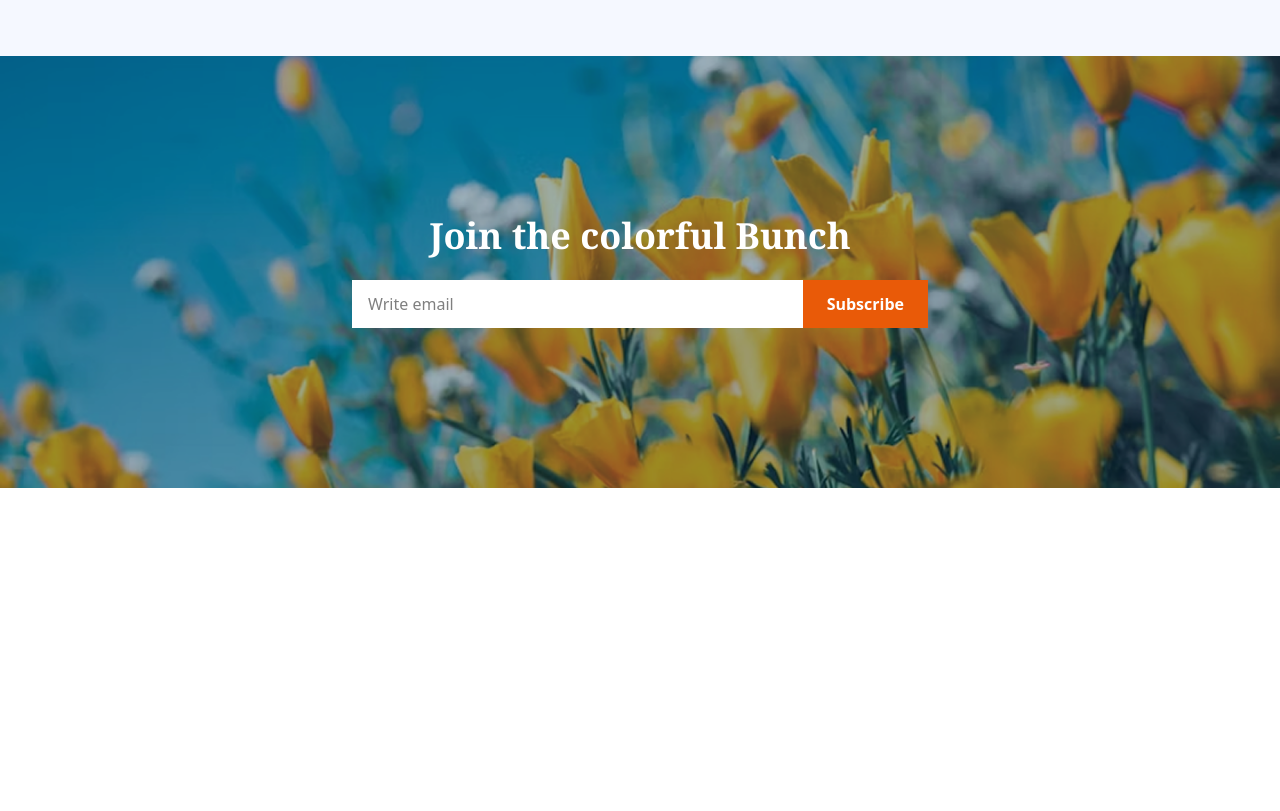
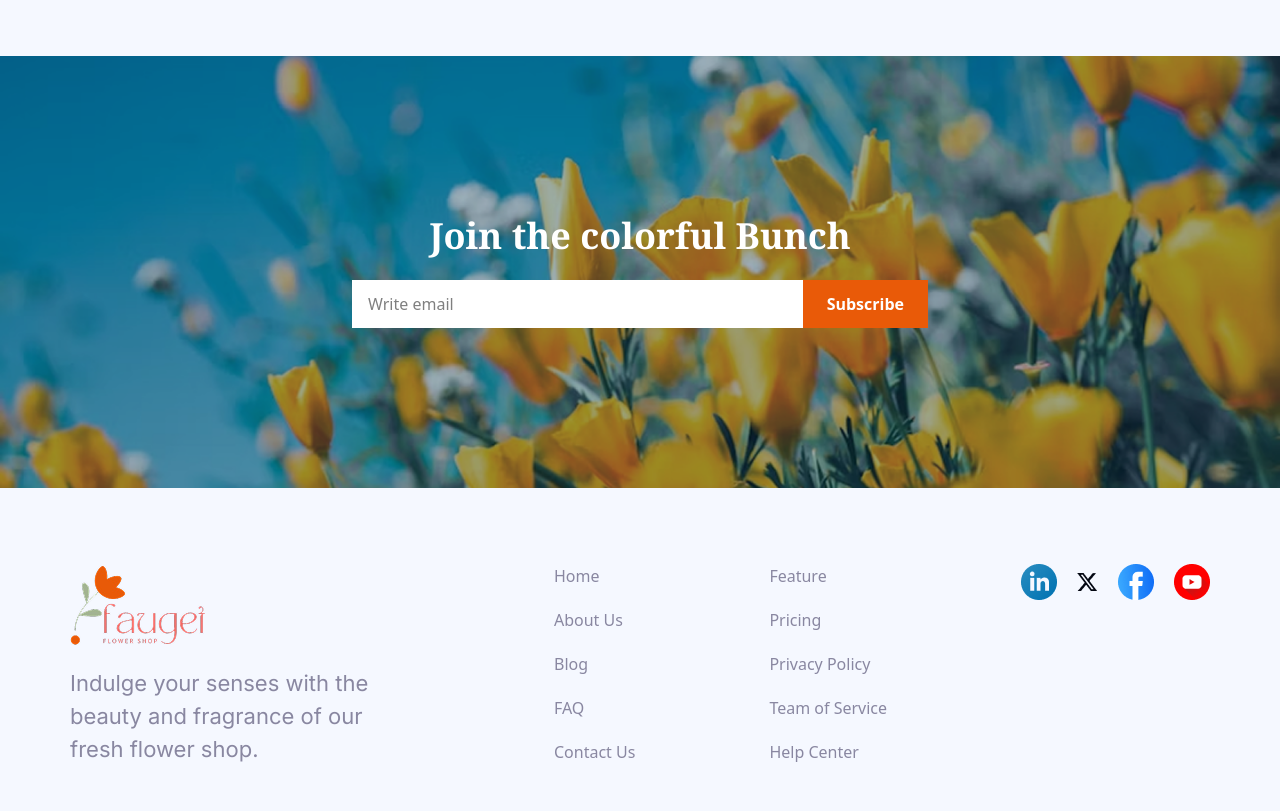
Before and after one commit to faysal-hossain11/B12A02-flower, a plain HTML site: page index.html in a window 1280 px wide. Shown: the part 3586-4397 px from the top of the page. Before the commit the page ends 4074 px from the top, so only its background shows below. Drawn offline with nearby package versions, Linux system fonts and the light colour scheme.

Commit message:
complete the footer section

```diff
--- a/index.html
+++ b/index.html
@@ -278,8 +278,7 @@
             <!-- <div class="absolute inset-0 bg-black/40"></div> -->
             <div class="relative max-w-[700px] mx-auto text-center py-20 px-4 z-10 text-white">
                 <h2 class="text-xl md:text-4xl font-bold font-['Noto_Serif',serif] mb-6">Join the colorful Bunch</h2>
-                <form
-                    class="flex sm:flex-row items-center gap-3 sm:gap-0 bg-white overflow-hidden max-w-xl mx-auto">
+                <form class="flex sm:flex-row items-center gap-3 sm:gap-0 bg-white overflow-hidden max-w-xl mx-auto">
                     <input type="email" placeholder="Write email"
                         class="w-full px-4 py-3 text-black focus:outline-none" />
                     <button type="submit"
@@ -289,14 +288,55 @@
                 </form>
             </div>
         </section>
-
         <!-- end the join section -->
-
     </main>
-    <!-- start the main section -->
+    <!-- end the main section -->
 
     <!-- start the footer section -->
-    <footer></footer>
+    <footer class="bg-[#F5F8FF] py-13">
+        <div
+            class="max-w-[1140px] mx-auto flex flex-col md:flex-row justify-between gap-8 py-6 px-4 md:px-0">
+            <div class="max-w-[350px]">
+                <div class="w-[135px] mb-5">
+                    <img class="w-full" src="./assets/logo.png" alt="">
+                </div>
+                <p class="font-['Inter',sans-serif] text-[14px] md:text-[22px] text-[#8987A1]">Indulge your senses with the beauty and fragrance of our fresh flower shop. </p>
+
+            </div>
+            <div class="max-w-[150px]">
+                <ul>
+                    <li class="mb-5"><a class="text-[#8987A1] hover:text-[#E95A08] transition-all duration-300" href="#">Home</a></li>
+                    <li class="mb-5"><a class="text-[#8987A1] hover:text-[#E95A08] transition-all duration-300" href="#">About Us</a></li>
+                    <li class="mb-5"><a class="text-[#8987A1] hover:text-[#E95A08] transition-all duration-300" href="#">Blog</a></li>
+                    <li class="mb-5"><a class="text-[#8987A1] hover:text-[#E95A08] transition-all duration-300" href="#">FAQ</a></li>
+                    <li class="mb-5"><a class="text-[#8987A1] hover:text-[#E95A08] transition-all duration-300" href="#">Contact Us</a></li>
+                </ul>
+            </div>
+            <div class="max-w-[150px]">
+                <ul>
+                    <li class="mb-5"><a class="text-[#8987A1] hover:text-[#E95A08] transition-all duration-300" href="#">Feature</a></li>
+                    <li class="mb-5"><a class="text-[#8987A1] hover:text-[#E95A08] transition-all duration-300" href="#">Pricing</a></li>
+                    <li class="mb-5"><a class="text-[#8987A1] hover:text-[#E95A08] transition-all duration-300" href="#">Privacy Policy</a></li>
+                    <li class="mb-5"><a class="text-[#8987A1] hover:text-[#E95A08] transition-all duration-300" href="#">Team of Service</a></li>
+                    <li class="mb-5"><a class="text-[#8987A1] hover:text-[#E95A08] transition-all duration-300" href="#">Help Center</a></li>
+                </ul>
+            </div>
+            <div class="flex gap-5 items-center h-full ">
+                <a href="#">
+                    <img src="./assets/icon-linkedin.png" alt="">
+                </a>
+                <a href="#">
+                    <img src="./assets/icon-twitter.png" alt="">
+                </a>
+                <a href="#">
+                    <img src="./assets/icon-facebook.png" alt="">
+                </a>
+                <a href="#">
+                    <img src="./assets/icon-youtube.png" alt="">
+                </a>
+            </div>
+        </div>
+    </footer>
     <!-- start the footer section -->
 </body>
 
```
